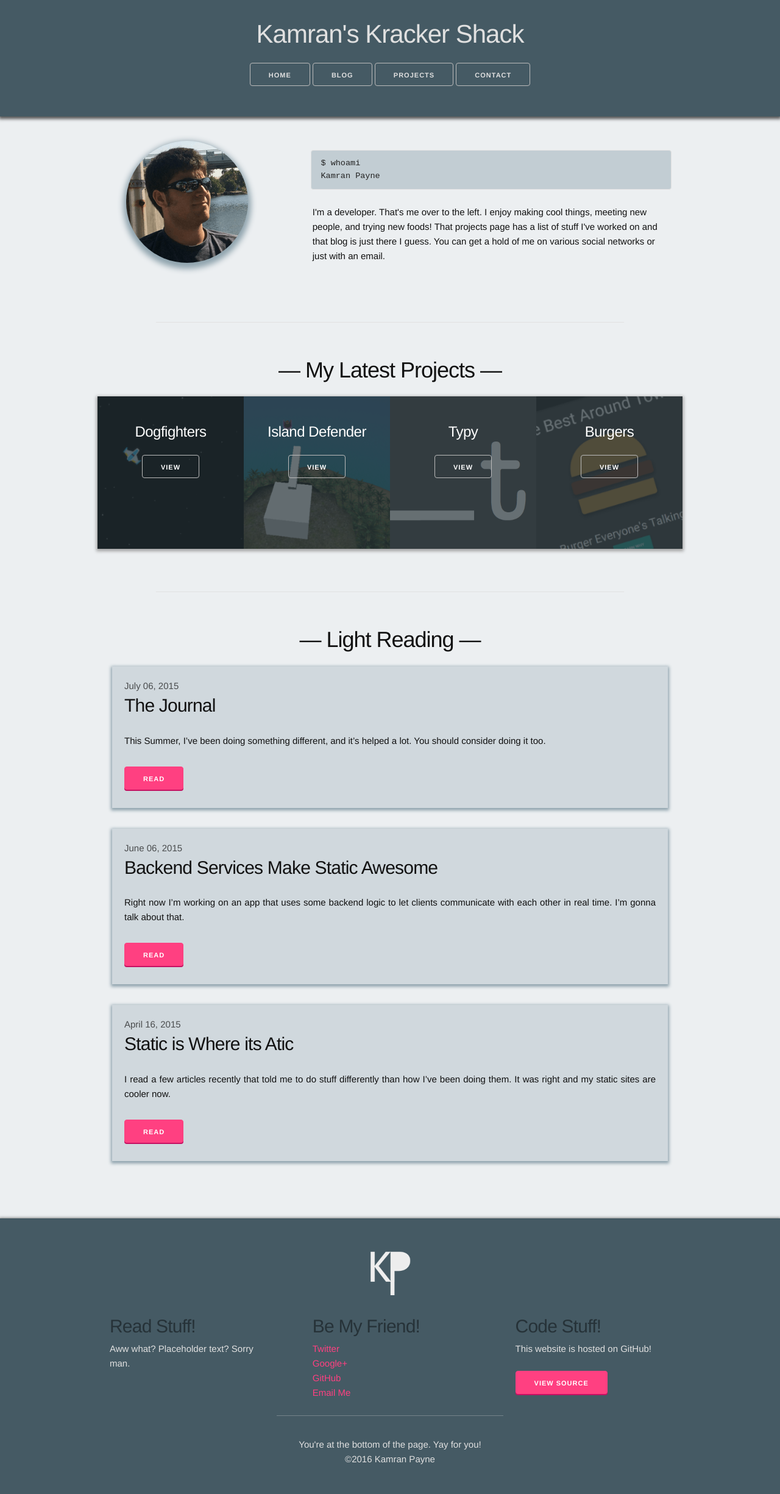
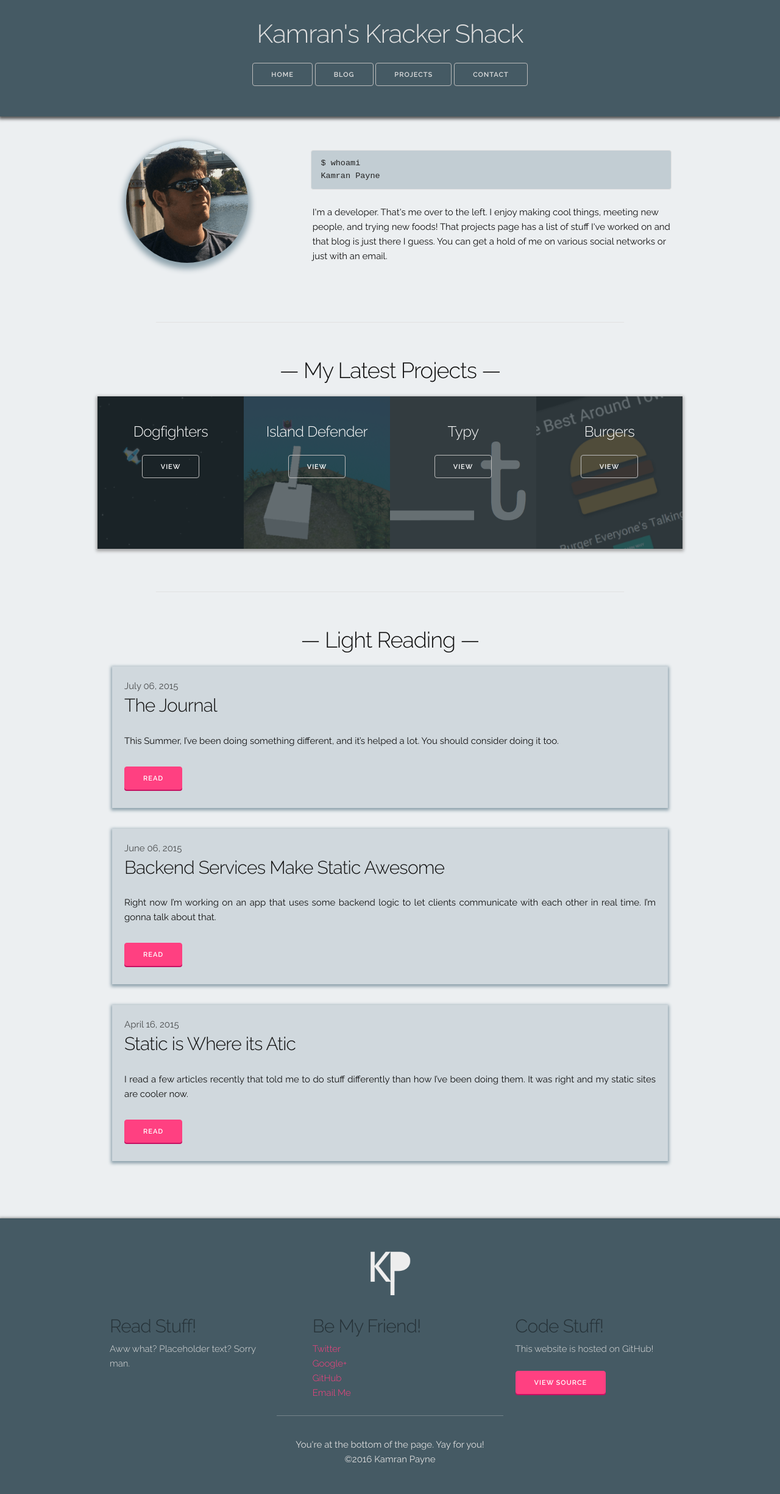
Before and after one commit to kmrn/kmrn.github.io, a Jekyll site: the page built from index.html, in a window 1280 px wide. Shown: the whole page at 61% size. Built offline with Jekyll 4.4.1, drawn with Linux system fonts in a browser that asks for light colours.

Commit message:
Revert "change default font to helvetica"
This reverts commit 15ff90548f83671fa6e0cd1277f98610360225a8.

```diff
--- a/_includes/head.html
+++ b/_includes/head.html
@@ -4,7 +4,7 @@
 	<meta http-equiv="X-UA-Compatible" content="IE=edge">
 	<meta name="theme-color" content="#455A64">
 
-	<!-- <link href='http://fonts.googleapis.com/css?family=Raleway:400,300,600' rel='stylesheet' type='text/css'> -->
+	<link href='http://fonts.googleapis.com/css?family=Raleway:400,300,600' rel='stylesheet' type='text/css'>
 
 	<title>{% if page.title %}{{ page.title }}{% else %}{{ site.title }}{% endif %}</title>
 	<meta name="description" content="{{ site.description }}">
--- a/_sass/_skeleton.scss
+++ b/_sass/_skeleton.scss
@@ -120,7 +120,7 @@
   font-size: 1.5em; /* currently ems cause chrome bug misinterpreting rems on body element */
   line-height: 1.6;
   font-weight: 400;
-  font-family: "Helvetica", "HelveticaNeue", "Helvetica Neue", Helvetica, Arial, sans-serif;
+  font-family: "Raleway", "HelveticaNeue", "Helvetica Neue", Helvetica, Arial, sans-serif;
   color: #222; }
 
 
```
